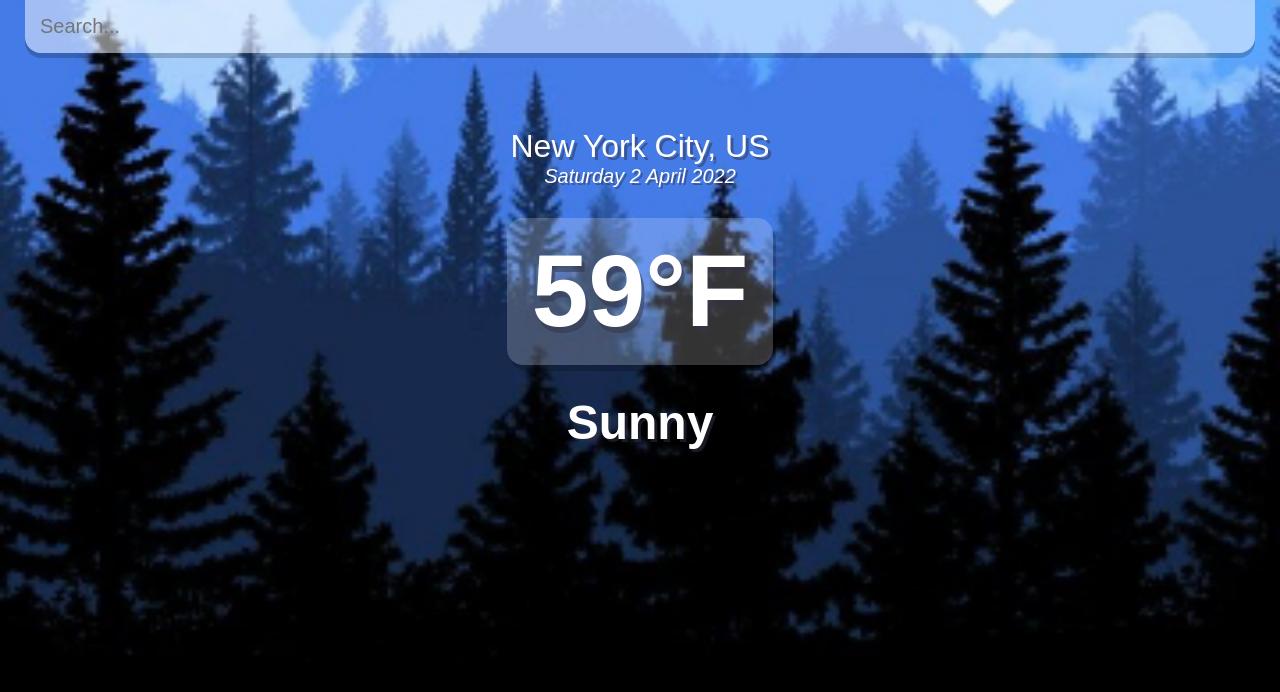
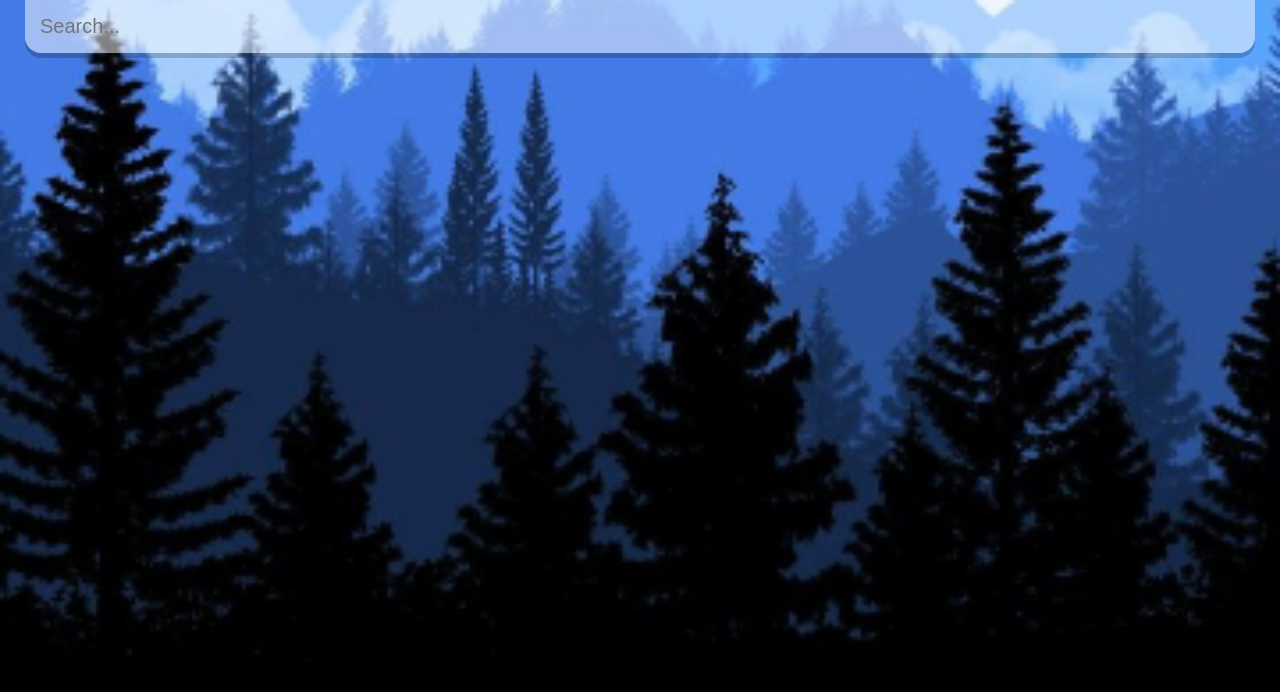
Before and after one commit to moazam94/Weather-App, a React (Create React App) app in the folder weather/: page / in a window 1280 px wide. Shown: the top 692 px of the page. Built offline with nearby package versions, Linux system fonts and the light colour scheme.

Commit message:
completed all functions

```diff
--- a/weather/src/App.js
+++ b/weather/src/App.js
@@ -10,7 +10,17 @@
   const [query, setQuery] = useState('');
   const [weather, setWeather] = useState({});
 
-
+  const search = evt => {
+    if (evt.key === "Enter") {
+      fetch(`${api.base}weather?q=${query}&units=metric&APPID=${api.key}`)
+      .then(res => res.json())
+      .then(result => {
+        setWeather(result);
+        setQuery('');
+        console.log(result);
+    });
+  }
+}
 
 
   const dateBuilder = (d) => {
@@ -27,24 +37,30 @@
   }
 
   return (
-    <div className="App">
+    <div className={
+      (typeof weather.main != "undefined") ? ((weather.main.temp > 16) ? 'App warm' : 'App') : 'App'}>
       <main>
         <div className='search-box'>
-          <input type="text" className='search-bar' placeholder='Search...'/>
+          <input type="text" className='search-bar' placeholder='Search...' onChange={e => setQuery(e.target.value)} value={query} onKeyPress={search}/>
         </div>
+        {(typeof weather.main != "undefined") ? (
+        <div>
           <div className='location-box'>
-          <div className='location'>New York City, US</div>
+            <div className='location'>{weather.name}, {weather.sys.country}</div>
             <div className='date'>{dateBuilder(new Date())}</div>
           </div>
           <div className='weather-box'>
             <div className='temp'>
-            59°F
+              {Math.round(weather.main.temp)}°C
             </div>
-          <div className='weather'>Sunny</div>
+            <div className='weather'>{weather.weather[0].main}</div>
           </div>
+        </div>
+        ) : ('')}
       </main>
     </div>
   );
 }
 
+
 export default App;
--- a/weather/src/index.css
+++ b/weather/src/index.css
@@ -5,7 +5,7 @@
 }
 
 body {
-  font-family: 'montseratt', sans-serif;
+  font-family: 'Montseratt', sans-serif;
 }
 
 .App {
```
Lines whose indentation alone changed are shown as unchanged.
